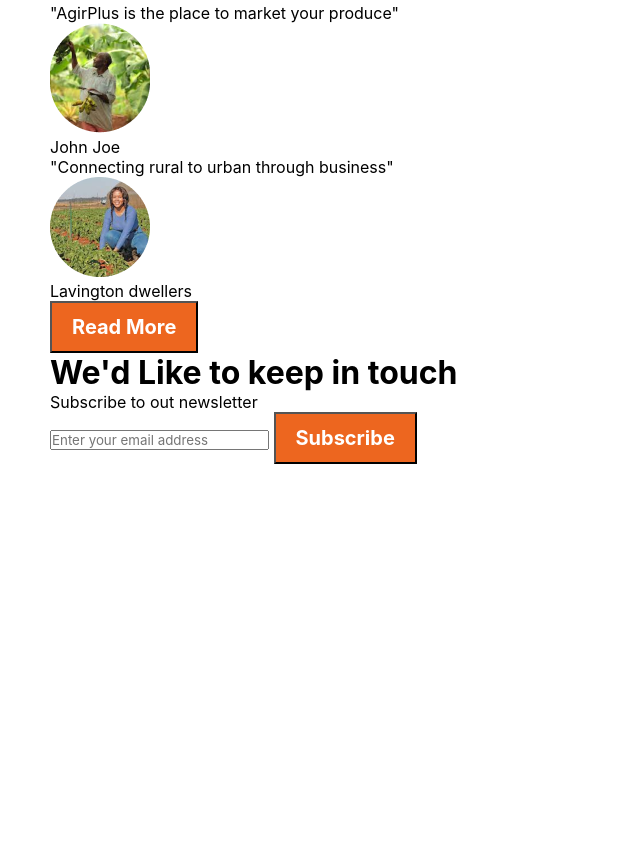
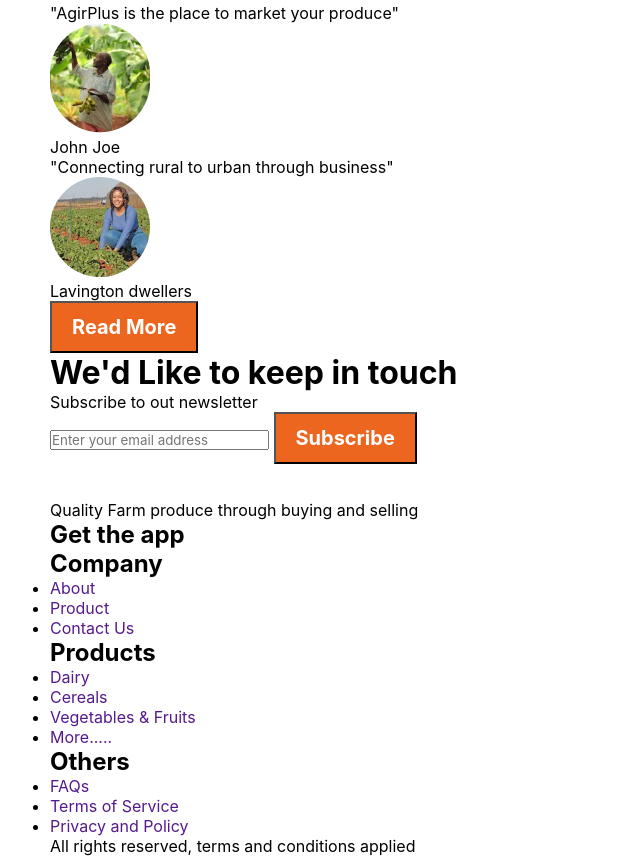
Before and after one commit to o-brayarn/agriplus, a plain HTML site: page index.html in a window 1280 px wide. Shown: the part 5894-6750 px from the top of the page, without its empty margins (0-640 px from the left). Before the commit the page ends 6358 px from the top, so only its background shows below. Drawn offline with Linux system fonts and the light colour scheme; a web font is replaced by a local one.

Commit message:
create the landing page footer

```diff
--- a/index.html
+++ b/index.html
@@ -148,7 +148,45 @@
             <h1>We'd Like to keep in touch</h1>
             <p>Subscribe to out newsletter</p>
             <input type="text" placeholder="Enter your email address"> <button class="sub-btn">Subscribe</button>
+        </div>
 
+        <div class="sec8">
+            <div>
+                <label class="logo">AgriPlus</label>
+                <p>Quality Farm produce through buying and selling</p>
+                <!--Social media icons here: twitter, facebook, and instagram-->
+                <h2>Get the app</h2>
+                <!--App Store and Google Play icons-->
+            </div>
+
+            <div>
+                <h2>Company</h2>
+                <ul class="comp-list">
+                    <li><a href="">About</a></li>
+                    <li><a href="">Product</a></li>
+                    <li><a href="">Contact Us</a></li>
+                </ul>
+            </div>
+
+            <div>
+                <h2>Products</h2>
+                <ul>
+                    <li><a href="">Dairy</a></li>
+                    <li><a href="">Cereals</a></li>
+                    <li><a href="">Vegetables & Fruits</a></li>
+                    <li><a href="">More.....</a></li>
+                </ul>
+            </div>
+
+            <div>
+                <h2>Others</h2>
+                <ul>
+                    <li><a href="">FAQs</a></li>
+                    <li><a href="">Terms of Service</a></li>
+                    <li><a href="">Privacy and Policy</a></li>
+                </ul>
+            </div>
+            <p>All rights reserved, terms and conditions applied</p>
         </div>
     </main>
 </body>
```
